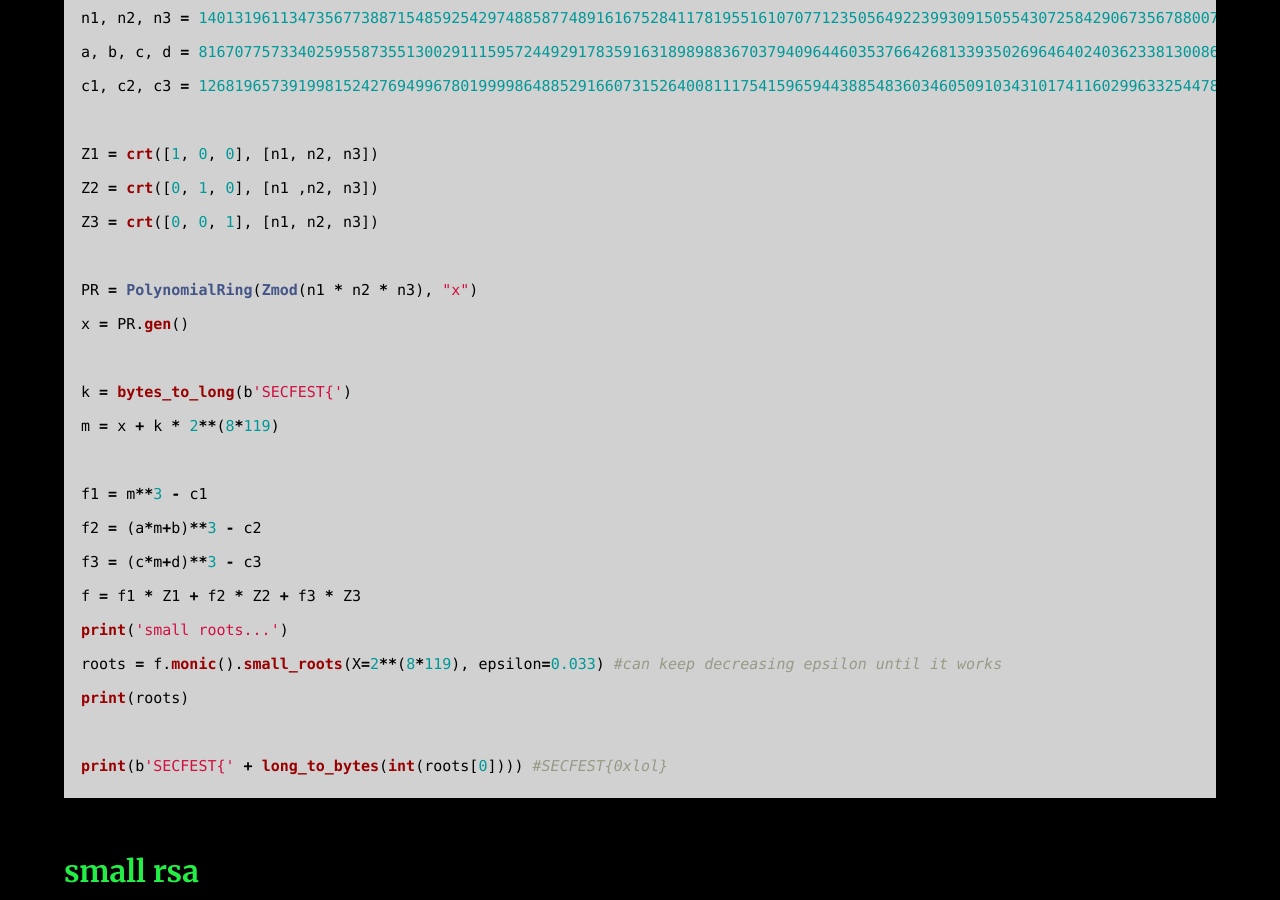
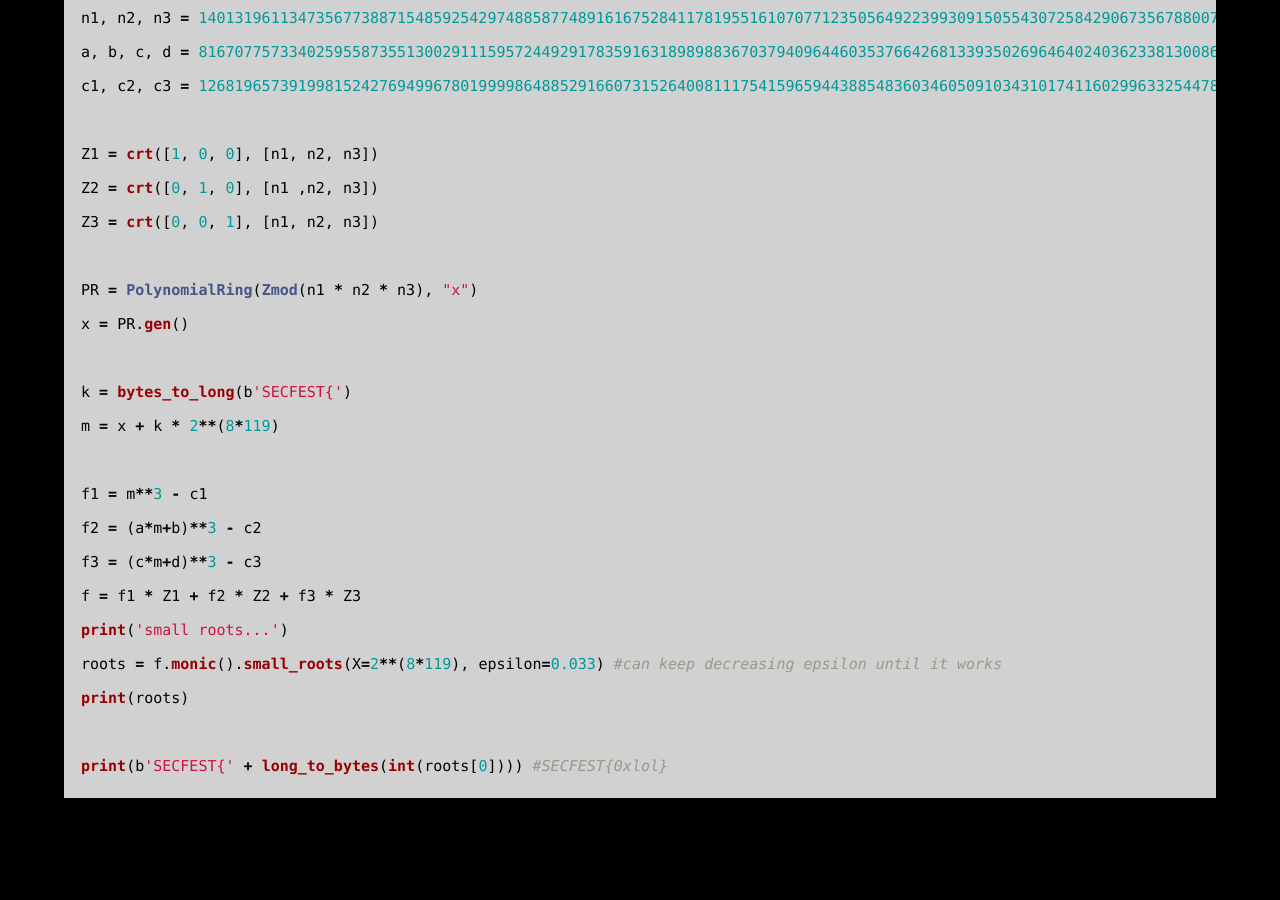
Before and after one commit to AC01010/Connor-McCartney.github.io, a Jekyll site: the page built from _posts/2012-12-19-SECFEST-2022.md, in a window 1280 px wide and 900 px high, scrolled down 2194 px. Built offline with Jekyll 4.4.1, drawn with Linux system fonts in a browser that asks for light colours; after the commit the page ends 3026 px from its top, so only the background shows below that.

Commit message:
Update 2012-12-19-SECFEST-2022.md

````diff
--- a/_posts/2012-12-19-SECFEST-2022.md
+++ b/_posts/2012-12-19-SECFEST-2022.md
@@ -94,5 +94,3 @@ print(roots)
 
 print(b'SECFEST{' + long_to_bytes(int(roots[0]))) #SECFEST{0xlol}
 ```
-
-### small rsa
````
